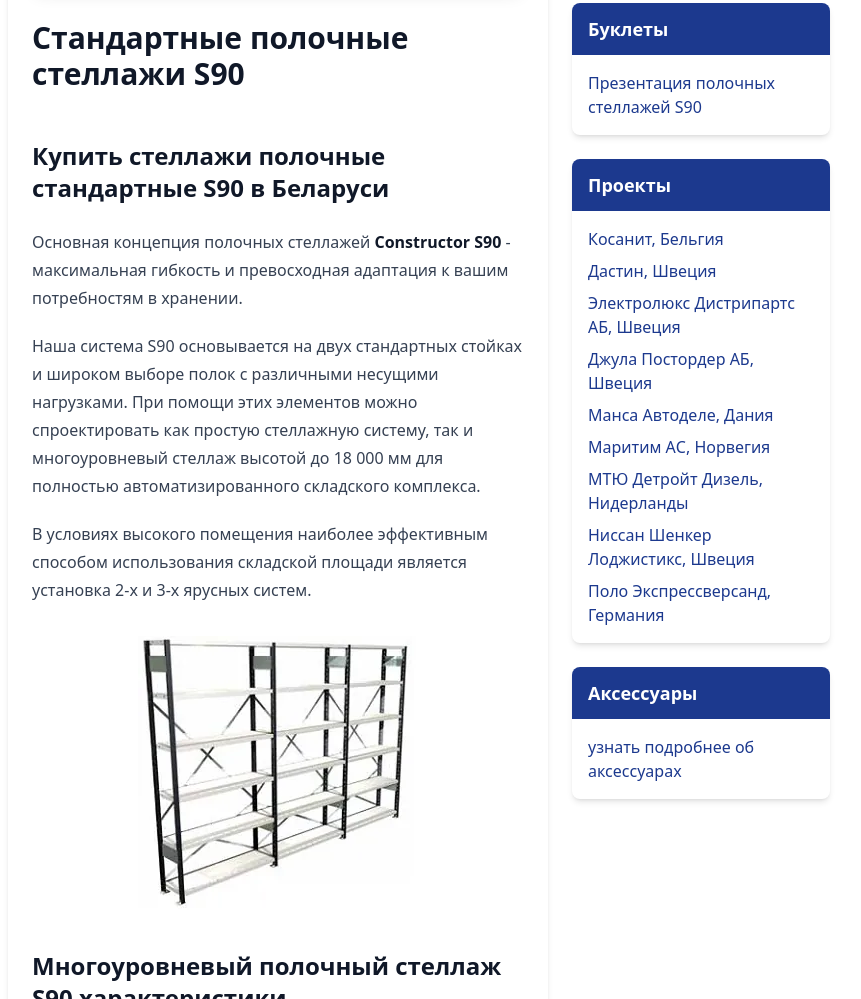
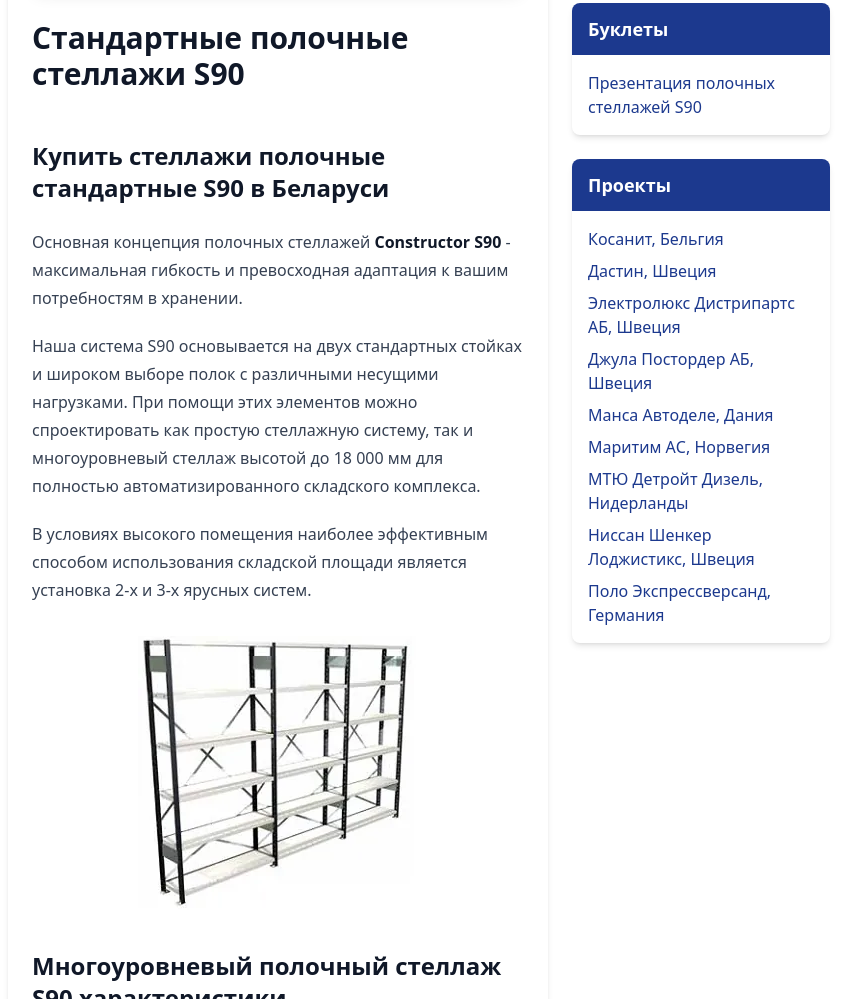
Before and after one commit to km-pro/website, an Astro site: page /products/small_part_handling/small_parts_shelving_s90_standard in a window 1280 px wide. Shown: the part 611-1610 px from the top of the page, without its empty margins (362-1223 px from the left). Built offline with nearby package versions, Linux system fonts and the light colour scheme; Astro itself is replaced by a stand-in of ours.

Commit message:
Remove accessories link

```diff
--- a/src/pages/products/small_part_handling/small_parts_shelving_s90_standard.astro
+++ b/src/pages/products/small_part_handling/small_parts_shelving_s90_standard.astro
@@ -106,19 +106,6 @@
           {
             title: 'Поло Экспрессверсанд, Германия',
             href: '/references/storage_of_small_parts/polochnie_stellazhi/polo_ekspressversand_germanija/',
-          },
-        ],
-      },
-    ],
-  },
-  {
-    title: 'Аксессуары',
-    content: [
-      {
-        links: [
-          {
-            title: 'узнать подробнее об аксессуарах',
-            href: '/products/small_part_handling/small_parts_shelving_s90_standard/accessories/',
           },
         ],
       },
```
